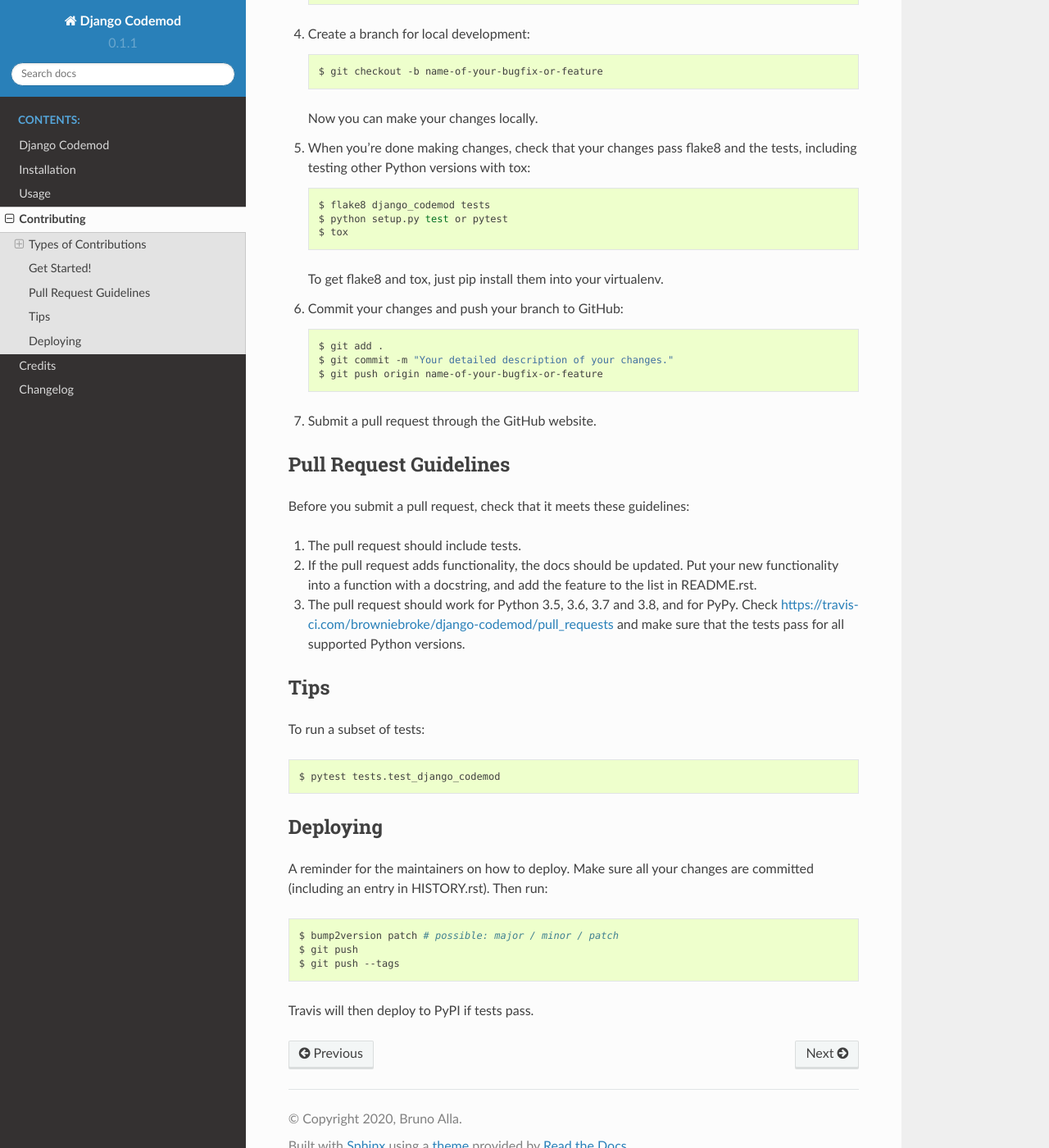
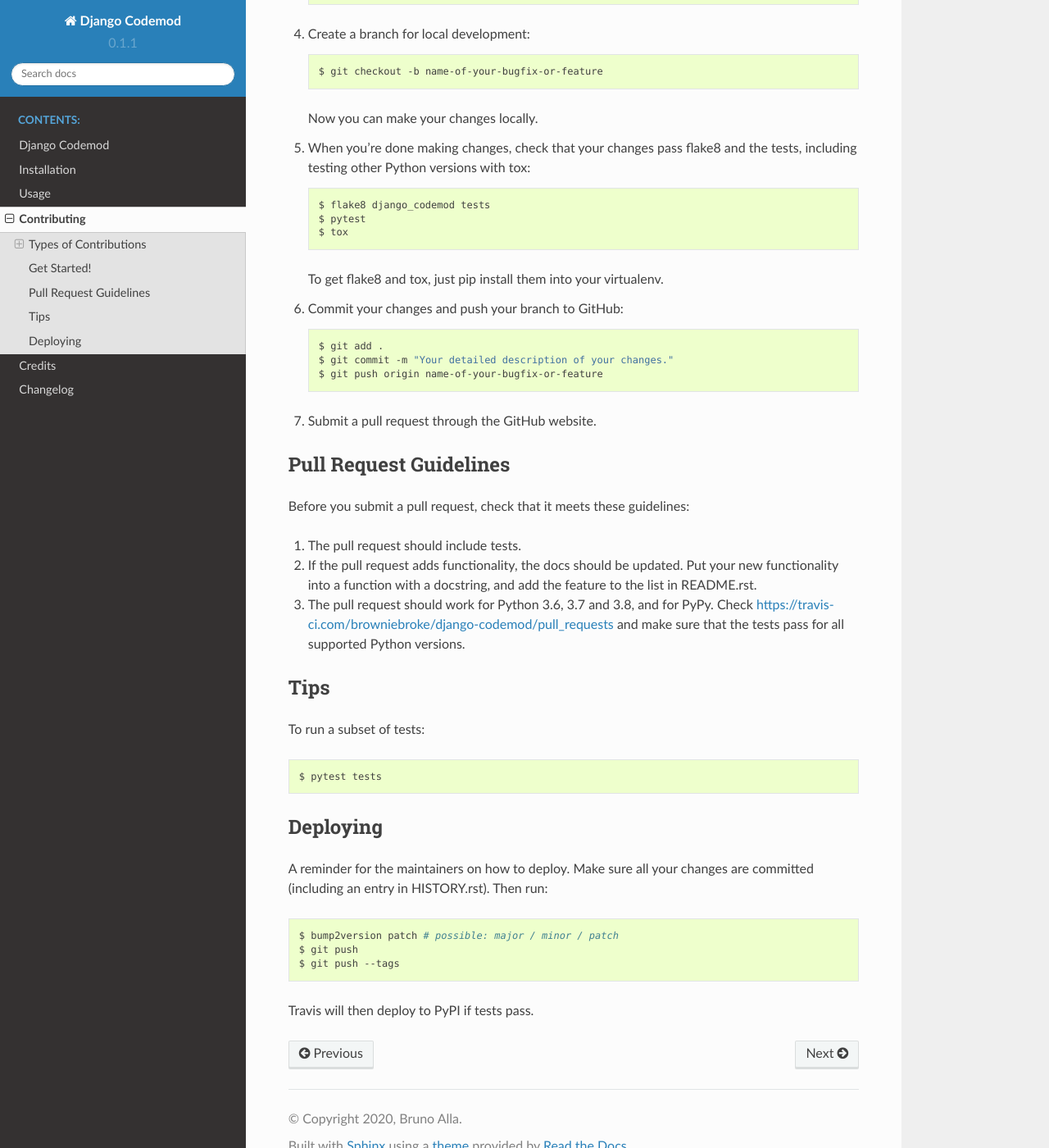
Before and after one commit to browniebroke/django-codemod, a Sphinx documentation site: the page built from docs/contributing.rst, in a window 1280 px wide and 1400 px high, scrolled down 1571 px. Shown: the whole window at 82% size. Built offline with Sphinx 7.4.7 and the Read the Docs theme 2.0.0, drawn with Linux system fonts in a browser that asks for light colours; pages that are not in the unit, such as notebooks, are missing from menus.

Commit message:
Update docstrings & documentation

```diff
--- a/CONTRIBUTING.rst
+++ b/CONTRIBUTING.rst
@@ -80,7 +80,7 @@
    tests, including testing other Python versions with tox::
 
     $ flake8 django_codemod tests
-    $ python setup.py test or pytest
+    $ pytest
     $ tox
 
    To get flake8 and tox, just pip install them into your virtualenv.
@@ -102,7 +102,7 @@
 2. If the pull request adds functionality, the docs should be updated. Put
    your new functionality into a function with a docstring, and add the
    feature to the list in README.rst.
-3. The pull request should work for Python 3.5, 3.6, 3.7 and 3.8, and for PyPy. Check
+3. The pull request should work for Python 3.6, 3.7 and 3.8, and for PyPy. Check
    https://travis-ci.com/browniebroke/django-codemod/pull_requests
    and make sure that the tests pass for all supported Python versions.
 
@@ -111,7 +111,7 @@
 
 To run a subset of tests::
 
-$ pytest tests.test_django_codemod
+$ pytest tests
 
 
 Deploying
--- a/README.rst
+++ b/README.rst
@@ -51,6 +51,8 @@
 * ``django_codemod.commands.django_40.UNGetTextLazyToNGetTextLazyCommand``: migrate deprecated
   ``ungettext_lazy()`` function to ``ngettext_lazy()``.
 
+Not finding what you need? I'm open to contributions, please send me a pull request.
+
 Credits
 -------
 
```
Also changed, not shown: docs/usage.md (+4 -0 lines), 1 other file.
